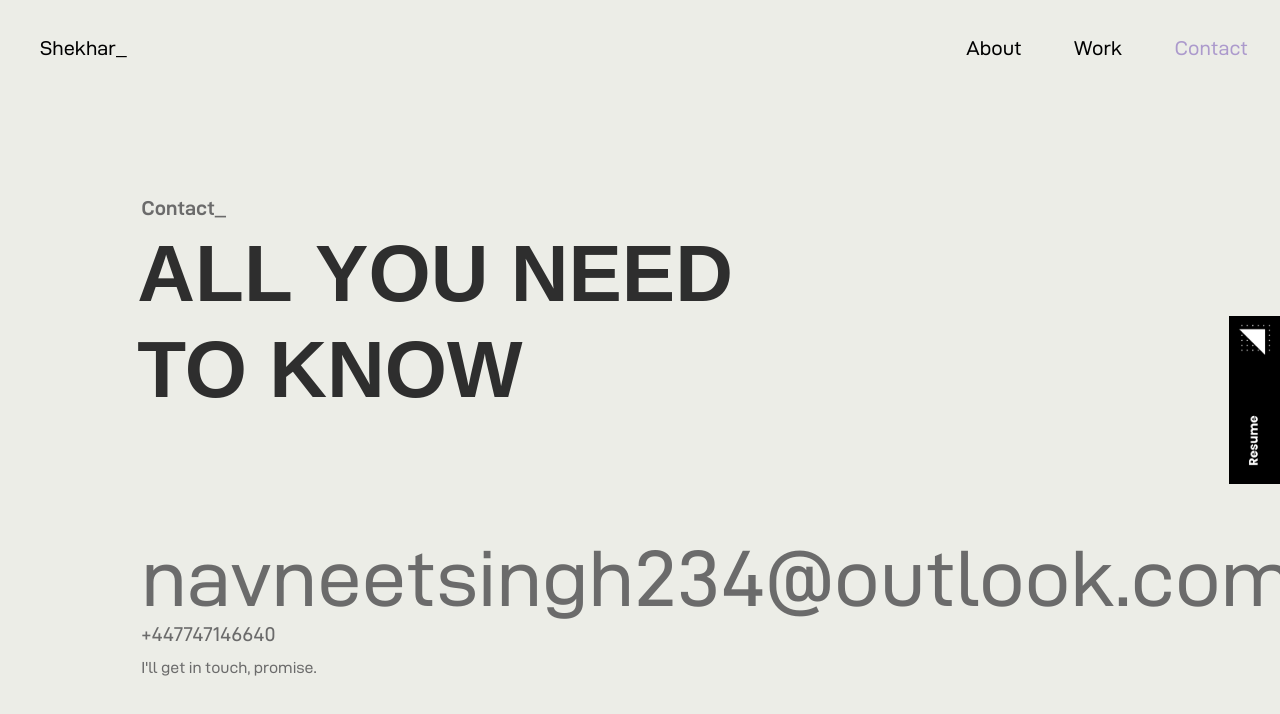
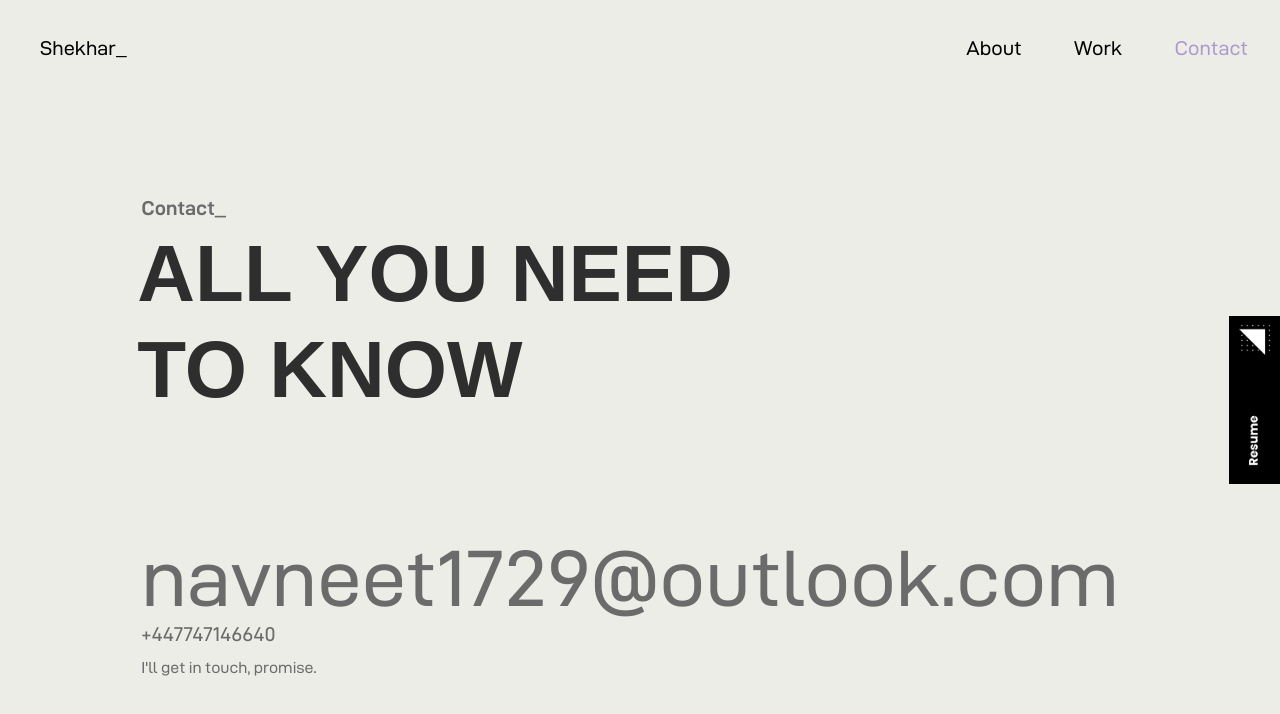
Before and after one commit to krishgera/navneet, a plain HTML site: page contact.html in a window 1280 px wide. Drawn offline with Linux system fonts and the light colour scheme.

Commit message:
Update contact.html

```diff
--- a/contact.html
+++ b/contact.html
@@ -87,8 +87,8 @@
           <h1 class="fs-xl mb-3 ms-n1 gs-lin">All you need<br> to know</h1>
 
           <div class="py-3 py-lg-6 my-6 gs-fin" data-delay="0.5">
-            <a href="mailto:navneetsingh234@outlook.com" class="fs-xl lh-1 d-none d-lg-block">navneetsingh234@outlook.com</a>
-            <a href="mailto:navneetsingh234@outlook.com" class="fs-lg lh-1 d-block d-lg-none">navneetsingh234@outlook.com</a>
+            <a href="mailto:navneet1729@outlook.com" class="fs-xl lh-1 d-none d-lg-block">navneet1729@outlook.com</a>
+            <a href="mailto:navneet1729@outlook.com" class="fs-lg lh-1 d-block d-lg-none">navneet1729@outlook.com</a>
             <a href="tel:+447747146640" class="fs-sm d-block">+447747146640</a>
             <small>I'll get in touch, promise.</small>
           </div>
@@ -159,7 +159,7 @@
 
         <div class="pt-5 pb-4 mobilemenu-fadein">
           <h5 class="h6 mb-1 c-white">Mail Singh</h5>
-          <a href="mailto:navneetsingh234@outlook.com" class="c-white d-block">navneetsingh234@outlook.com</a>
+          <a href="mailto:navneet1729@outlook.com" class="c-white d-block">navneet1729@outlook.com</a>
         </div>
 
         <div class=" mobilemenu-fadein">
```
